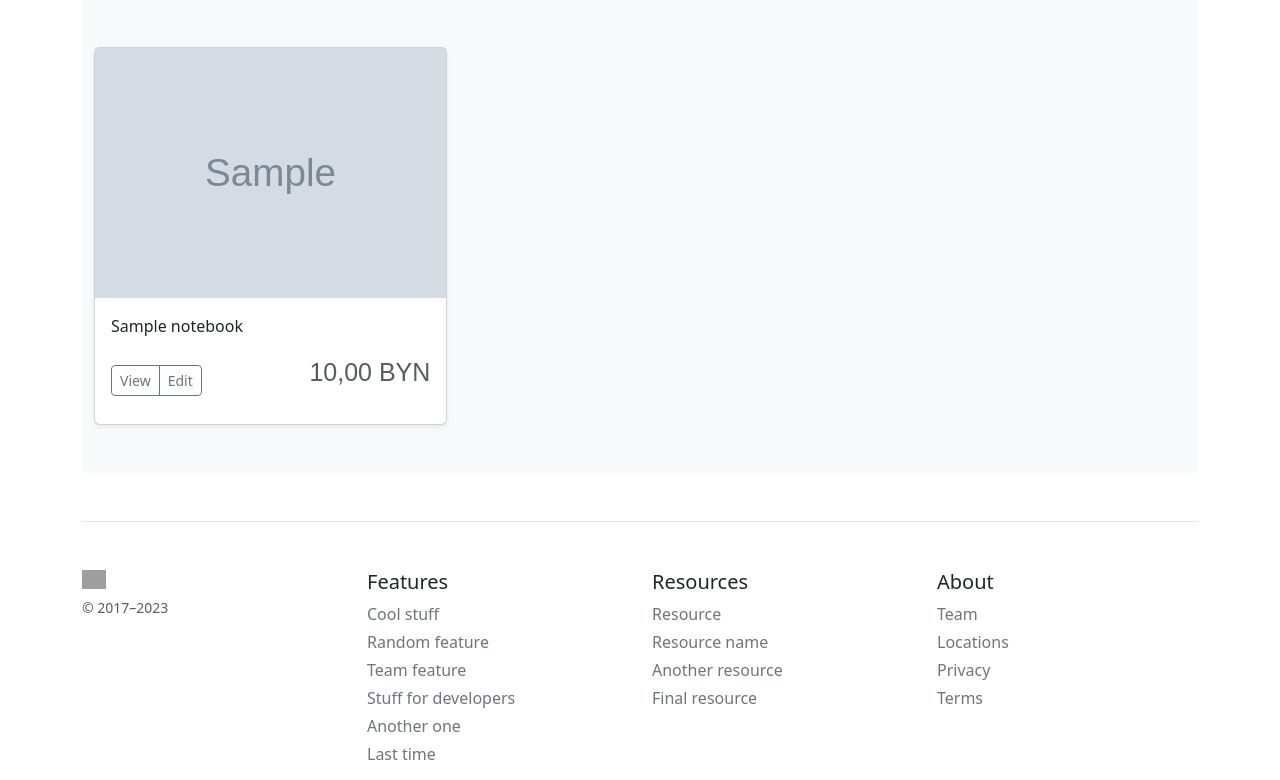
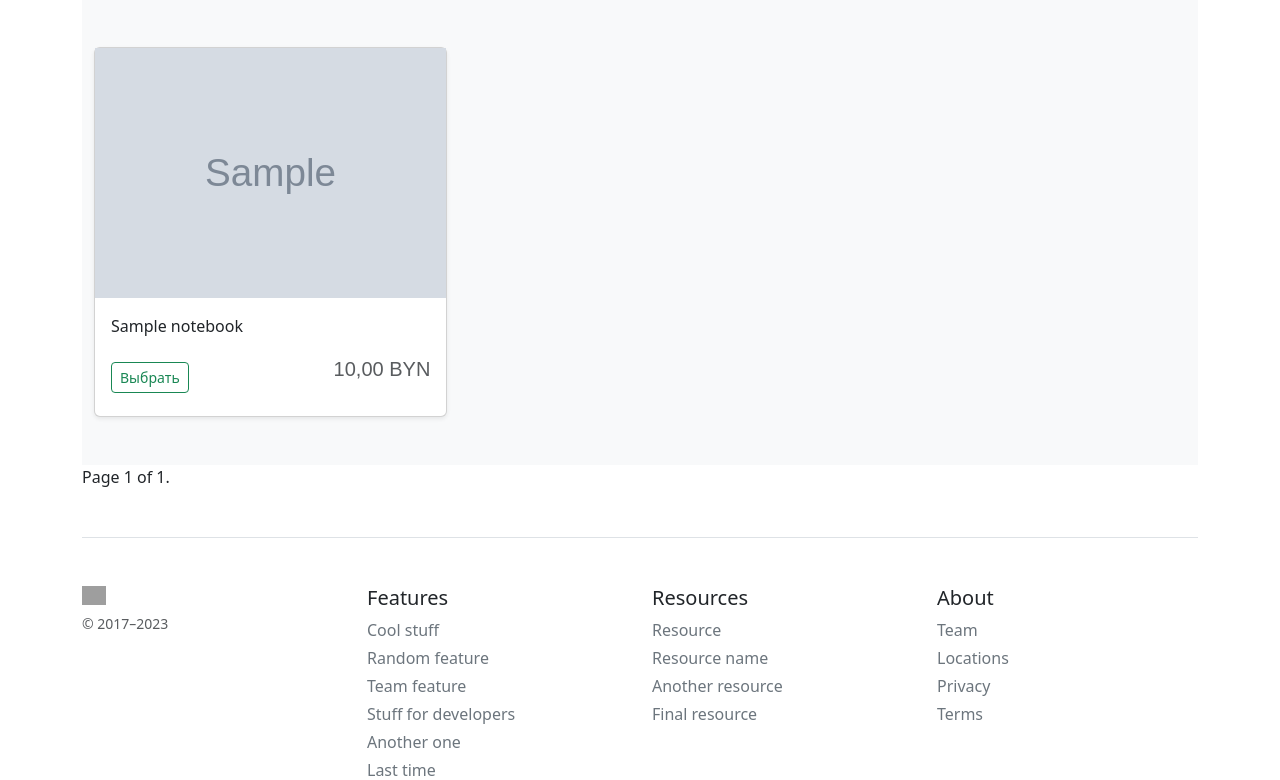
Before and after one commit to 17pavel/kufar, a Django app: page / in a window 1280 px wide. Shown: the part 98-878 px from the top of the page. Run offline with Django 5.2, Linux system fonts and the light colour scheme; tables that the repository leaves empty hold one stand-in row (values such as "Sample post"); grey boxes marked "Sample" are stand-in pictures; parts of the project's set-up code (start-up, migrations or seed data) failed here and were passed over; grey boxes are pictures that could not be loaded.

Commit message:
notebooks_list and detail

```diff
--- a/core_app/models.py
+++ b/core_app/models.py
@@ -32,7 +32,7 @@ class Notebooks(models.Model):
 class Images(models.Model):
 
     image = models.URLField(max_length=255, unique=True)
-    notebook = models.ForeignKey(Notebooks, on_delete=models.CASCADE, related_name= "image")
+    notebook = models.ForeignKey(Notebooks, on_delete=models.CASCADE, related_name="images")
 
     class Meta:
         verbose_name = "Изображение"
--- a/core_app/urls.py
+++ b/core_app/urls.py
@@ -1,8 +1,9 @@
 from django.urls import path
-from .views import notebooks_list
-
+from .views import notebooks_list, notebook_detail
 
 urlpatterns = [
 
-    path('', notebooks_list)
+    path('', notebooks_list, name="notebooks"),
+    path("<int:pk>", notebook_detail, name="notebook_detail"),
+
 ]
--- a/core_app/views.py
+++ b/core_app/views.py
@@ -1,11 +1,22 @@
 from django.shortcuts import render, HttpResponse
+from django.core.paginator import Paginator
+
 from .models import Notebooks
+
 
 def notebooks_list(request):
     notebooks = Notebooks.objects.all()
+    paginator = Paginator(notebooks, 25)
+    page_number = request.GET.get("page")
+    page_obj = paginator.get_page(page_number)
     context = {
-        "notebooks": notebooks,
+        "page_obj": page_obj,
         "title": "Ноутбуки"
     }
 
     return render(request, "core_app/notebooks_list.html", context=context)
+
+def notebook_detail(request, pk):
+    data = Notebooks.objects.get(pk=pk)
+
+    return render(request, "core_app/notebook_detail.html", {"notebook": data})
--- a/kufar/urls.py
+++ b/kufar/urls.py
@@ -20,5 +20,6 @@ from django.urls import path, include
 
 urlpatterns = [
     path('admin/', admin.site.urls),
-    path('', include('core_app.urls'))
+    path('', include('core_app.urls')),
+    path("__debug__/", include("debug_toolbar.urls")),
 ]
--- a/templates/core_app/notebooks_list.html
+++ b/templates/core_app/notebooks_list.html
@@ -1,34 +1,67 @@
-{% extends "base.html" %}
+{% extends 'base.html' %}
 
 {% block title %} {{ title }} {% endblock %}
+
 {% block content %}
     <div class="album py-5 bg-body-tertiary">
         <div class="container">
 
             <div class="row row-cols-1 row-cols-sm-2 row-cols-md-3 g-3">
-                {% if notebooks %}
-                    {% for notebook in notebooks %}
+
+                {% if page_obj %}
+{#                    {% for i in data %}#}
+{#                        <h6>{{ i.images }}</h6>#}
+{#                    {% endfor %}#}
+                    {% for notebook in page_obj %}
+
                         <div class="col">
                             <div class="card shadow-sm">
-                                <img src="{{ notebook.image.first }}" height="250">
+                                {% for img in notebook.images.all|slice:":1" %}
+                                <img src="{{ img.image }}" height="250" alt="none">
+                                    {% endfor %}
+
                                 <div class="card-body">
-                                    <p class="card-text">{{ notebook.title }}</p>
+                                    <p class="card-text">{{ notebook.title | truncatewords:5 }}</p>
                                     <div class="d-flex justify-content-between align-items-center">
                                         <div class="btn-group">
-                                            <button type="button" class="btn btn-sm btn-outline-secondary">View</button>
-                                            <button type="button" class="btn btn-sm btn-outline-secondary">Edit</button>
+                                            <a href="{% url 'notebook_detail' notebook.id %}" type="button"
+                                               class="btn btn-sm btn-outline-success">Выбрать</a>
+
                                         </div>
                                         <p class="text-body-secondary"
-                                           style="font-family: arial; font-size: 25px">{{ notebook.price }} BYN</p>
+                                           style="font-family: Arial; font-size: 20px">{{ notebook.price }} BYN</p>
                                     </div>
                                 </div>
                             </div>
                         </div>
+
                     {% endfor %}
                 {% else %}
                     <h2>Нет записей</h2>
                 {% endif %}
+
+
+
+
             </div>
         </div>
     </div>
+     <div class="pagination">
+    <span class="step-links">
+        {% if page_obj.has_previous %}
+            <a href="?page=1">&laquo; first</a>
+            <a href="?page={{ page_obj.previous_page_number }}">previous</a>
+        {% endif %}
+
+        <span class="current">
+            Page {{ page_obj.number }} of {{ page_obj.paginator.num_pages }}.
+        </span>
+
+        {% if page_obj.has_next %}
+            <a href="?page={{ page_obj.next_page_number }}">next</a>
+            <a href="?page={{ page_obj.paginator.num_pages }}">last &raquo;</a>
+        {% endif %}
+    </span>
+                </div>
+
 {% endblock %}
```
Also changed, not shown: kufar/settings.py (+9 -0 lines), templates/core_app/notebook_detail.html (added, +51 -0 lines).
